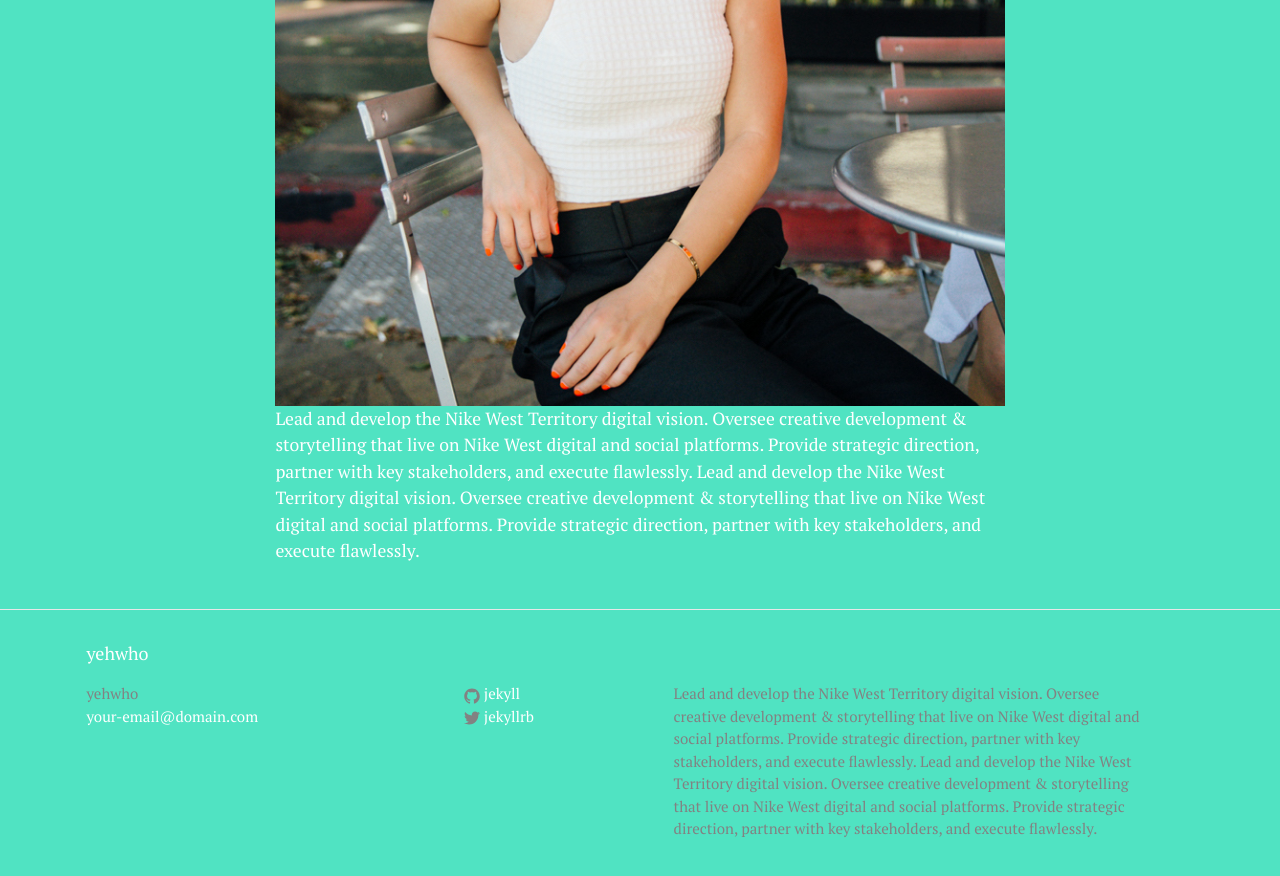
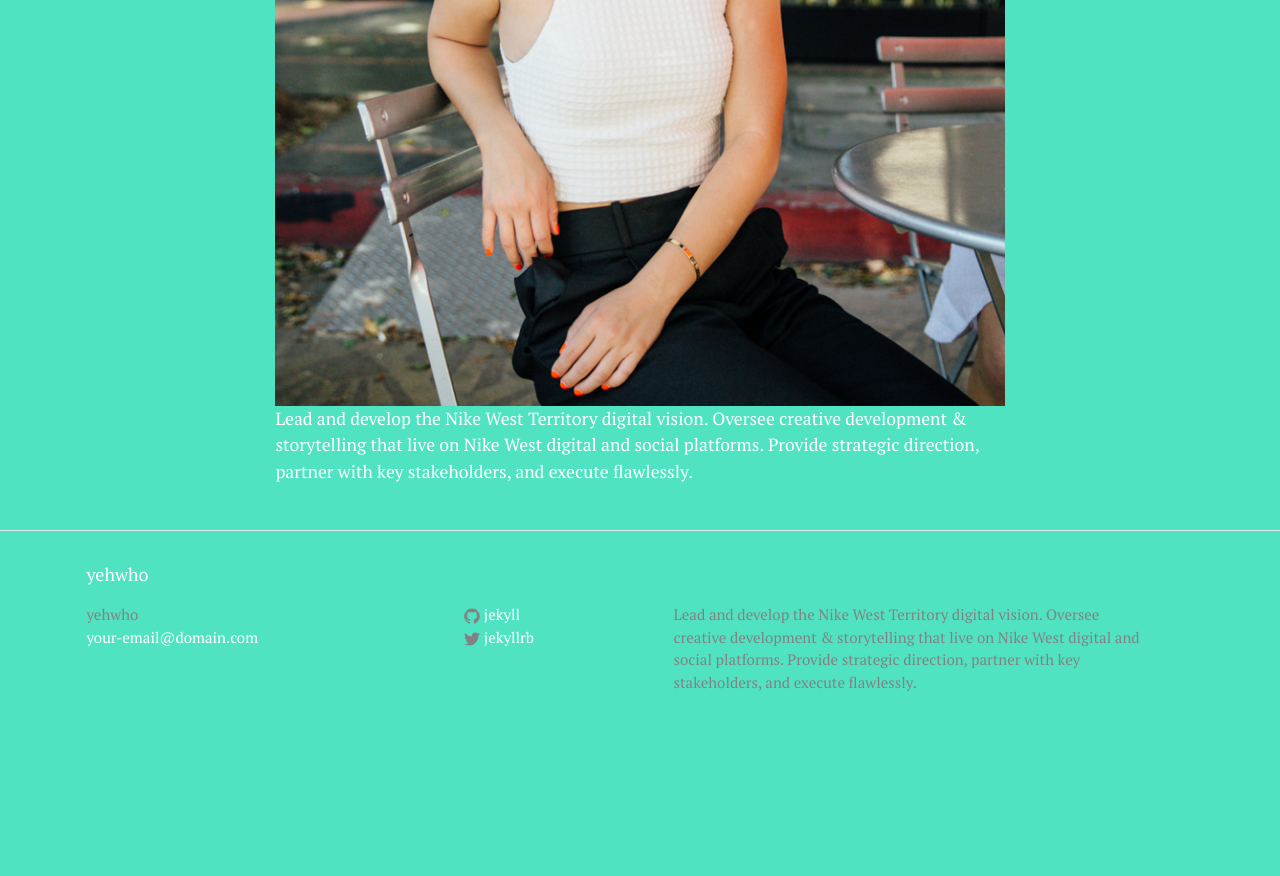
Before and after one commit to PHironaka/yehwho, a Jekyll site: the page built from index.html, in a window 1280 px wide and 900 px high, scrolled down 705 px. Shown: the top 876 px of the window. Built offline with Jekyll 4.4.1, drawn with Linux system fonts in a browser that asks for light colours; some web fonts are replaced; after the commit the page ends 1458 px from its top, so only the background shows below that.

Commit message:
Updated Config

```diff
--- a/_config.yml
+++ b/_config.yml
@@ -9,10 +9,9 @@
     title: Uploads
     output: true
 email: your-email@domain.com
-description: |-
-  Lead and develop the Nike West Territory digital vision. Oversee creative development & storytelling that live on Nike West digital and social platforms. Provide strategic direction, partner with key stakeholders, and execute flawlessly.
-
-  Lead and develop the Nike West Territory digital vision. Oversee creative development & storytelling that live on Nike West digital and social platforms. Provide strategic direction, partner with key stakeholders, and execute flawlessly.
+description: Lead and develop the Nike West Territory digital vision. Oversee creative
+  development & storytelling that live on Nike West digital and social platforms.
+  Provide strategic direction, partner with key stakeholders, and execute flawlessly.
 baseurl:
 url: http://yourdomain.com
 twitter_username: jekyllrb
```
